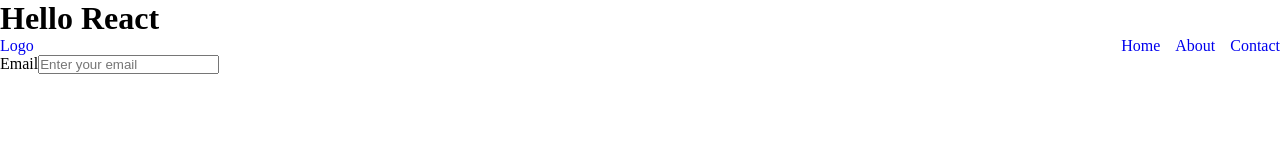
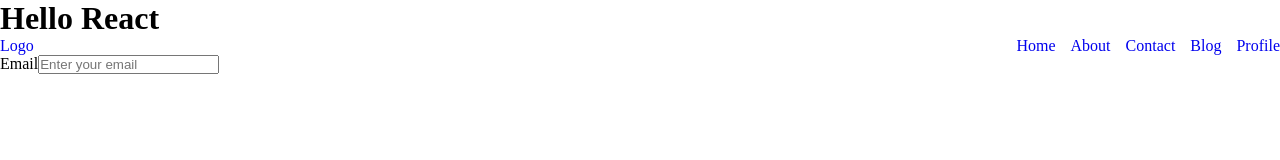
Before and after one commit to HaithamAbuDraz/react-course, a React (Vite) app: page / in a window 1280 px wide. Shown: the top 160 px of the page. Built offline with nearby package versions, Linux system fonts and the light colour scheme.

Commit message:
Make Navbar dynamic by mapping through links array

```diff
--- a/src/components/header/Navbar.jsx
+++ b/src/components/header/Navbar.jsx
@@ -1,18 +1,24 @@
-import styles from './Header.module.css';
+import styles from "./Header.module.css";
 
 function Navbar() {
+  const links = [
+    { title: "Home", url: "/" },
+    { title: "About", url: "/about" },
+    { title: "Contact", url: "/contact" },
+    { title: "Blog", url: "/blog" },
+    { title: "Profile", url: "/profile" },
+  ];
+  console.log(links);
   return (
     <nav>
       <ul className={styles.list}>
-        <li>
-          <a href='/'>Home</a>
-        </li>
-        <li>
-          <a href='/about'>About</a>
-        </li>
-        <li>
-          <a href='/contact'>Contact</a>
-        </li>
+        {links.map((link, index) => {
+          return (
+            <li key={index}>
+              <a href={link.url}>{link.title}</a>
+            </li>
+          );
+        })}
       </ul>
     </nav>
   );
```
